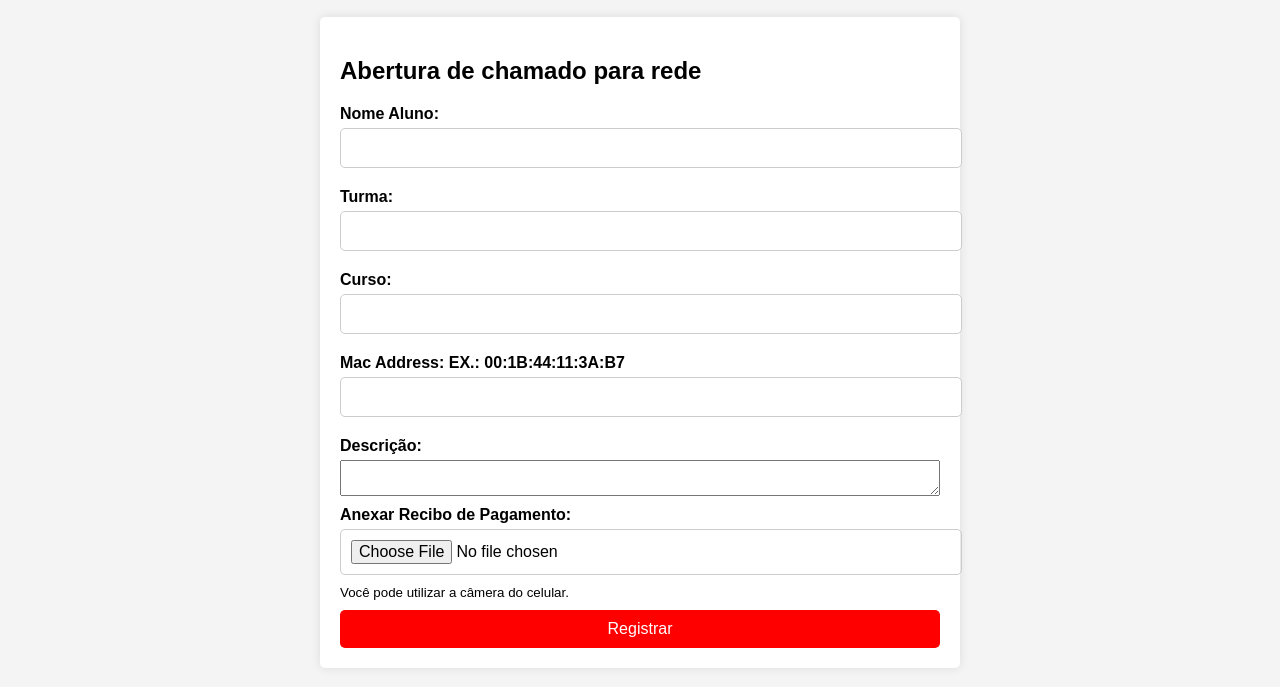
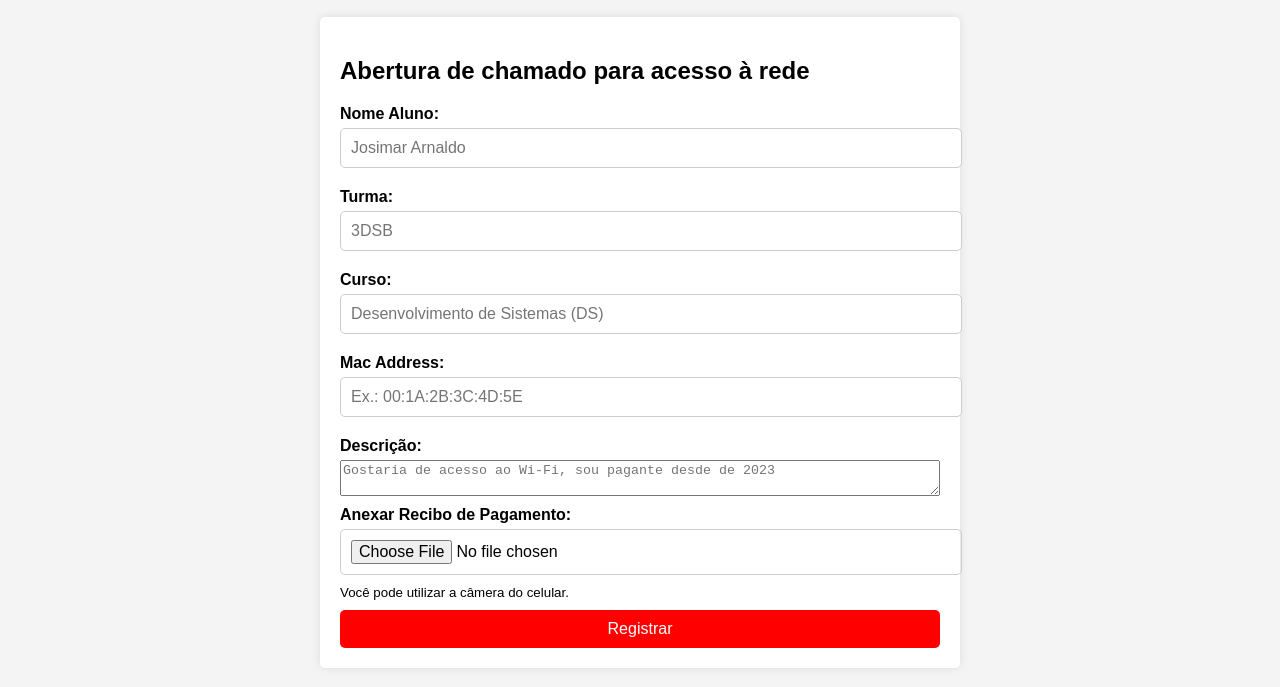
Before and after one commit to senaiZerbiniAAPM/chamadosAAPM, a plain HTML site: page index.html in a window 1280 px wide. Shown: the part 51-738 px from the top of the page. Drawn offline with Linux system fonts and the light colour scheme.

Commit message:
Update index.html

```diff
--- a/index.html
+++ b/index.html
@@ -12,32 +12,33 @@
     </div>
 
     <div class="container">
-        <h2>Abertura de chamado para rede</h2>
+        <h2>Abertura de chamado para acesso à rede</h2>
 
         <form>
             <div class="form-group">
                 <label for="nome">Nome Aluno:</label>
-                <input type="text" id="nome" required>
+                <input type="text" placeholder="Josimar Arnaldo" id="nome" required>
             </div>
 
             <div class="form-group">
-                <label for="turma">Turma:</label>
-                <input type="text" id="turma" required>
+                <label for="turma" >Turma:</label>
+                <input type="text" placeholder="3DSB" id="turma" required>
             </div>
 
             <div class="form-group">
                 <label for="curso">Curso:</label>
-                <input type="text" id="curso" required>
+                <input type="text"  placeholder="Desenvolvimento de Sistemas (DS)"id="curso" required>
             </div>
 
             <div class="form-group">
-                <label for="macaddress">Mac Address: EX.: 00:1B:44:11:3A:B7</label>
-                <input type="text" id="macaddress" required>
+                <label for="macaddress">Mac Address:
+                </label>
+                <input type="text" placeholder="Ex.: 00:1A:2B:3C:4D:5E" id="macaddress" required>
             </div>
 
             <div class="form-group">
                 <label for="descricao">Descrição:</label>
-                <textarea id="descricao" required></textarea>
+                <textarea id="descricao" placeholder="Gostaria de acesso ao Wi-Fi, sou pagante desde de 2023" required></textarea>
             </div>
 
             <div class="form-group">
@@ -76,7 +77,11 @@
     const turma = document.getElementById('turma').value;
     const curso = document.getElementById('curso').value;
     const macaddress = document.getElementById('macaddress').value;
-            const imagem = document.getElementById('imagem').files[0]; // Obtém o arquivo de imagem
+    const imagemElement = document.getElementById('imagem');
+    const imagem = imagemElement.files[0]; // Pode ser undefined se nenhum arquivo for selecionado
+
+    // Verifica se um arquivo foi selecionado antes de tentar acessar seu nome
+    const nomeImagem = imagem ? imagem.name : '';
 
     // Cria um objeto com os dados
     const dados = {
@@ -84,13 +89,13 @@
         turma: turma,
         curso: curso,
         macaddress: macaddress,
-                imagem: imagem.name // Salva o nome do arquivo de imagem
+        imagem: nomeImagem // Usa a variável nomeImagem que será uma string vazia se nenhum arquivo for selecionado
     };
 
     // Insere os dados no Firebase
     database.ref('alunos').push(dados)
         .then(() => {
-                    alert('Dados enviados com sucesso!');
+            alert('Chamado registrado com sucesso!');
             // Limpa os campos após o envio
             document.getElementById('nome').value = '';
             document.getElementById('turma').value = '';
@@ -102,6 +107,7 @@
             console.error('Erro ao enviar os dados: ', error);
         });
 }
+
     </script>
 </body>
 </html>
```
Lines whose indentation alone changed are shown as unchanged.
